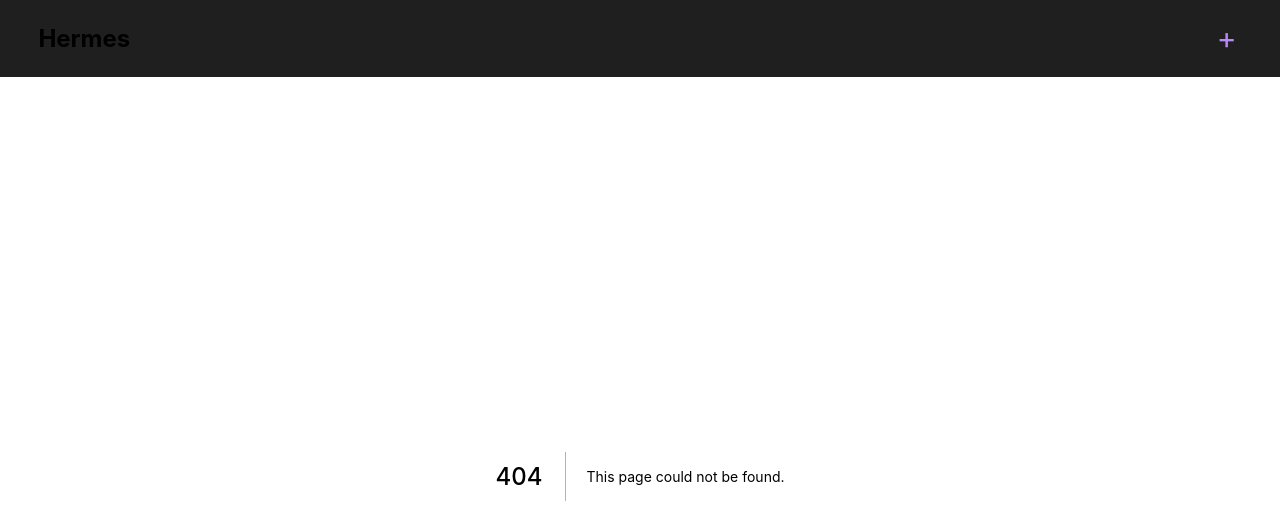
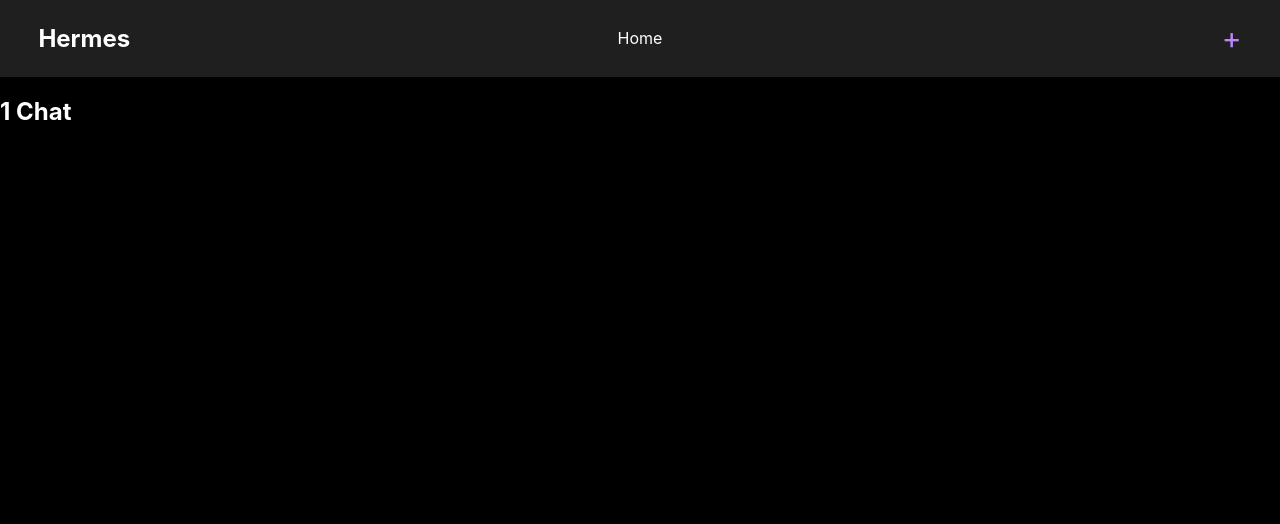
Before and after one commit to gngo2018/Hermes_App, a Next.js app in the folder hermes_client/: page /Chat/1 in a window 1280 px wide. Before the commit this address had no page. Shown: the top 524 px of the page. Built offline with nearby package versions, Linux system fonts and the light colour scheme.

Commit message:
Added sample chat groups and useContext hook for setting page title in header

```diff
--- a/hermes_client/components/Header/header.module.css
+++ b/hermes_client/components/Header/header.module.css
@@ -13,11 +13,13 @@
 
 .header_container h2{
     margin: 0;
+    width:150px;
 }
 
 .header_container span{
+    width:150px;
     font-size:30px;
-    padding-right:5px;
     color:var(--purple);
     cursor:pointer;
+    text-align: right;
 }
--- a/hermes_client/components/Header/index.tsx
+++ b/hermes_client/components/Header/index.tsx
@@ -1,16 +1,22 @@
-import {useState} from 'react'
+import { useState } from 'react'
+import Link from 'next/link'
 import HeaderMenu from '../HeaderMenu'
+import { usePageTitleContext } from '../../contexts/PageTitleContext'
 import headerStyles from './header.module.css'
 
-export default function Header(){
+export default function Header() {
     const [menuIsOpen, setMenuIsOpen] = useState(false);
+    const { pageTitle, setPageTitle } = usePageTitleContext();
     return (
         <>
             <div className={headerStyles.header_container}>
-                <h2>Hermes</h2>
+                <Link href='/'>
+                    <h2 onClick={() => setPageTitle('Home')}>Hermes</h2>
+                </Link>
+                <div>{pageTitle}</div>
                 <span onClick={() => setMenuIsOpen(!menuIsOpen)}>+</span>
             </div>
-            { menuIsOpen && <HeaderMenu />}
+            {menuIsOpen && <HeaderMenu />}
         </>
     );
 }
--- /dev/null
+++ b/hermes_client/contexts/PageTitleContext.ts
@@ -0,0 +1,13 @@
+import { createContext, useContext } from 'react'
+
+export type PageTitleState = {
+    pageTitle: string
+    setPageTitle: (c: string) => void
+}
+
+export const PageTitleContext = createContext<PageTitleState>({
+    pageTitle: 'Home',
+    setPageTitle: () => { }
+});
+
+export const usePageTitleContext = () => useContext(PageTitleContext);
--- /dev/null
+++ b/hermes_client/pages/Chat/[room].tsx
@@ -0,0 +1,13 @@
+import { useRouter } from 'next/router'
+import roomStyles from './room.module.css'
+
+export default function Room(){
+    const router = useRouter();
+    const {room} = router.query;
+
+    return(
+        <div className={roomStyles.room_container}>
+            <h2>{room} Chat</h2>
+        </div>
+    );
+}
--- a/hermes_client/pages/_app.tsx
+++ b/hermes_client/pages/_app.tsx
@@ -1,13 +1,16 @@
-import type {AppProps} from 'next/app'
+import { useState } from 'react'
+import type { AppProps } from 'next/app'
 import Header from "../components/Header";
+import { PageTitleContext } from '../contexts/PageTitleContext'
 import '../styles/globals.css'
 
-function MyApp({Component, pageProps}: AppProps) {
+function MyApp({ Component, pageProps }: AppProps) {
+    const [pageTitle, setPageTitle] = useState('Home');
     return (
-        <>
+        <PageTitleContext.Provider value={{pageTitle, setPageTitle}}>
             <Header />
             <Component {...pageProps} />
-        </>
+        </PageTitleContext.Provider>
     )
 }
 
--- a/hermes_client/pages/index.tsx
+++ b/hermes_client/pages/index.tsx
@@ -1,15 +1,17 @@
 import type { NextPage } from 'next'
 import Head from 'next/head'
+import Dashboard from '../components/Home/Dashboard'
 import styles from '../styles/Home.module.css'
 
 const Home: NextPage = () => {
   return (
     <div className={styles.home_container}>
       <Head>
-        <title>Create Next App</title>
+        <title>Home</title>
         <meta name="description" content="Generated by create next app" />
         <link rel="icon" href="/favicon.ico" />
       </Head>
+      <Dashboard />
     </div>
   )
 }
```
Also changed, not shown: hermes_client/components/Home/Dashboard.tsx (added, +31 -0 lines), hermes_client/components/Home/dashboard.module.css (added, +34 -0 lines), hermes_client/pages/Chat/room.module.css (added).
